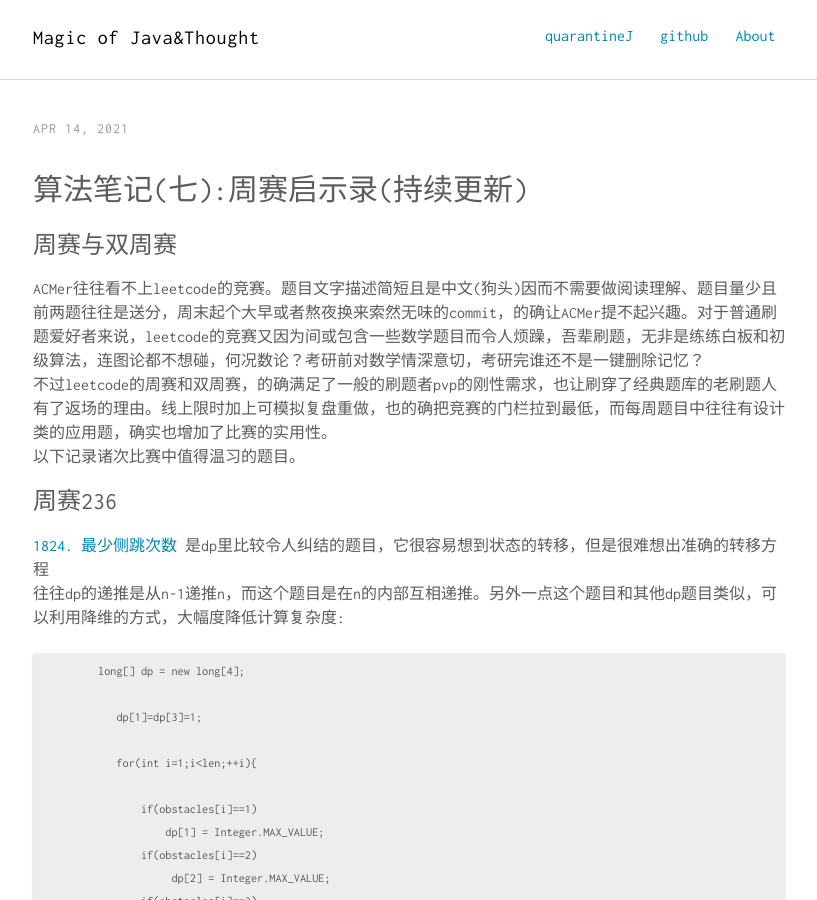
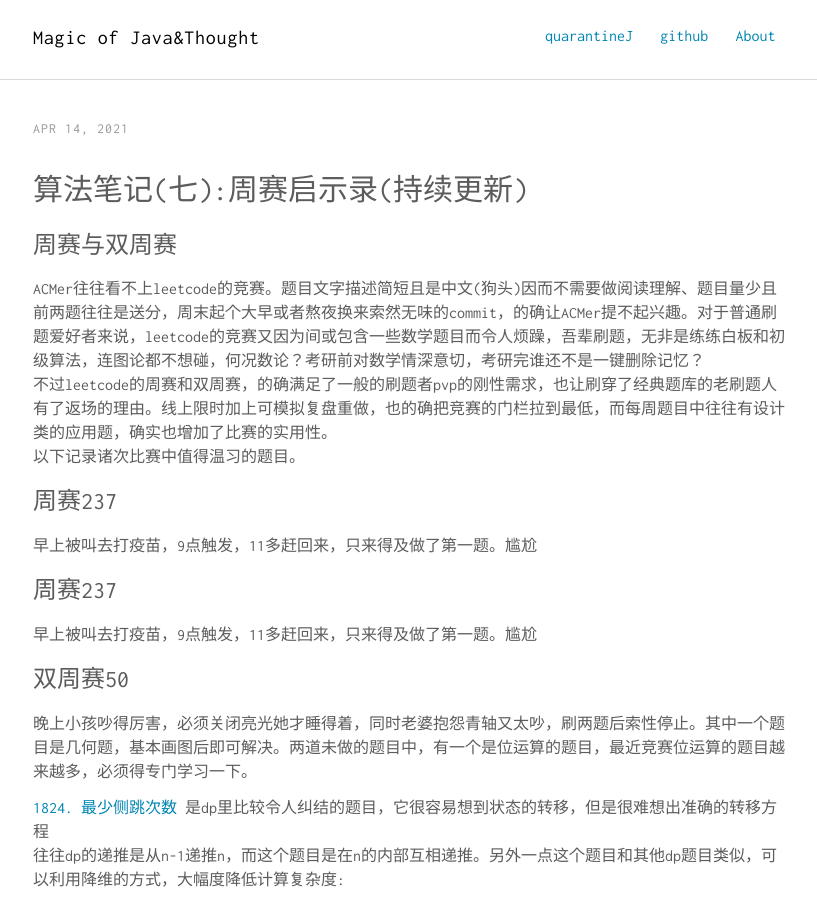
Before and after one commit to rongjoker/rongjoker.github.io, a Jekyll site: the page built from _posts/2021-04-14-algorithem7contest.md, in a window 1280 px wide and 900 px high. Shown: the whole window, without its empty margins (231-1048 px from the left). Built offline with Jekyll 4.4.1, drawn with Linux system fonts in a browser that asks for light colours; comment, search, counter and statistics services are not loaded.

Commit message:
contest50

```diff
--- a/_posts/2021-04-14-algorithem7contest.md
+++ b/_posts/2021-04-14-algorithem7contest.md
@@ -10,7 +10,14 @@ ACMer往往看不上leetcode的竞赛。题目文字描述简短且是中文(狗
 <br>
 
 
-### 周赛236
+### 周赛237
+早上被叫去打疫苗，9点触发，11多赶回来，只来得及做了第一题。尴尬
+
+### 周赛237
+早上被叫去打疫苗，9点触发，11多赶回来，只来得及做了第一题。尴尬
+
+### 双周赛50
+晚上小孩吵得厉害，必须关闭亮光她才睡得着，同时老婆抱怨青轴又太吵，刷两题后索性停止。其中一个题目是几何题，基本画图后即可解决。两道未做的题目中，有一个是位运算的题目，最近竞赛位运算的题目越来越多，必须得专门学习一下。
 
 
 [1824. 最少侧跳次数](https://leetcode-cn.com/problems/minimum-sideway-jumps/) 是dp里比较令人纠结的题目，它很容易想到状态的转移，但是很难想出准确的转移方程<br>
```
